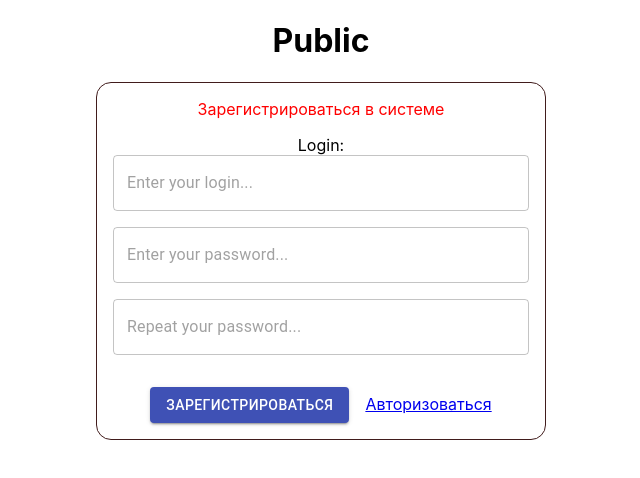
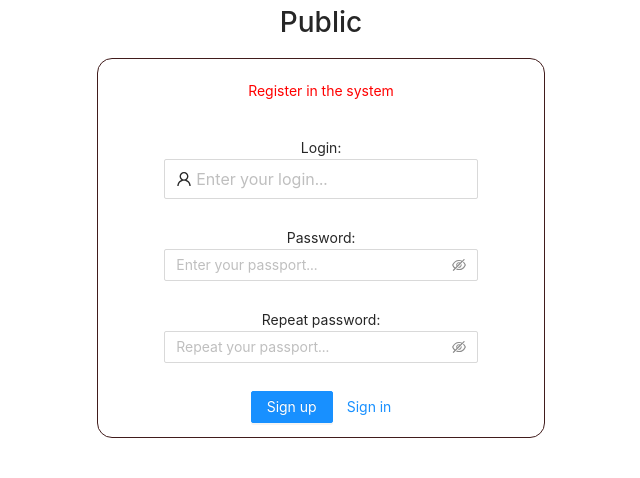
Before and after one commit to Nikita-Koval/newProjectTest, a React (Create React App) app: page /registration in a window 1280 px wide. Shown: the top 478 px of the page, without its empty margins (319-959 px from the left). Built offline with nearby package versions, Linux system fonts and the light colour scheme.

Commit message:
add login via google

```diff
--- a/package.json
+++ b/package.json
@@ -3,10 +3,11 @@
   "version": "0.1.0",
   "private": true,
   "dependencies": {
-    "@material-ui/core": "^4.12.2",
     "@testing-library/jest-dom": "^5.11.4",
     "@testing-library/react": "^11.1.0",
     "@testing-library/user-event": "^12.1.10",
+    "antd": "^4.16.8",
+    "axios": "^0.21.1",
     "prop-types": "^15.7.2",
     "react": "^17.0.2",
     "react-dom": "^17.0.2",
@@ -44,6 +45,7 @@
     "eslint-plugin-prettier": "^3.4.0",
     "eslint-plugin-react": "^7.24.0",
     "prettier": "^2.3.2",
+    "react-google-login": "^5.2.2",
     "sass": "^1.35.2"
   }
 }
--- a/public/index.html
+++ b/public/index.html
@@ -1,6 +1,7 @@
 <!DOCTYPE html>
 <html lang="en">
   <head>
+    <script src="https://apis.google.com/js/platform.js" async defer></script>
     <meta charset="utf-8" />
     <link rel="icon" href="%PUBLIC_URL%/favicon.ico" />
     <meta name="viewport" content="width=device-width, initial-scale=1" />
--- /dev/null
+++ b/src/API/api.js
@@ -0,0 +1,6 @@
+import axios from "axios";
+
+export default axios.create({
+  // eslint-disable-next-line no-undef
+  baseURL: process.env.REACT_APP_URL,
+});
--- a/src/index.css
+++ b/src/index.css
@@ -1,3 +1,5 @@
+@import 'antd/dist/antd.css';
+
 body {
   margin: 0;
   font-family: -apple-system, BlinkMacSystemFont, 'Segoe UI', 'Roboto', 'Oxygen',
--- a/src/pages/login/LoginPage.js
+++ b/src/pages/login/LoginPage.js
@@ -1,57 +1,115 @@
-import React, { useState } from "react";
+import React from "react";
 import { Link } from "react-router-dom";
-import { makeStyles } from "@material-ui/core/styles";
-import TextField from "@material-ui/core/TextField";
-import Button from "@material-ui/core/Button";
+import { useHistory } from "react-router-dom";
 import "./loginPage.scss";
+import { Form, Input, Col, Row } from "antd";
+import { Button } from "antd";
+import { UserOutlined } from "@ant-design/icons";
+import { EyeInvisibleOutlined, EyeTwoTone } from "@ant-design/icons";
+import handleLogin from "../../servises/login.servises";
+import GoogleLogin from "react-google-login";
 
 const LoginPage = () => {
-  const [login, setTextLog] = useState("");
-  const [password, setTextPassword] = useState("");
-  const useStyles = makeStyles(() => ({
-    textField: {
-      margin: "0 1em",
-    },
-  }));
-  const classes = useStyles();
+  const history = useHistory();
+  const onFinish = async (values) => {
+    const result = await handleLogin(values);
+    if (result.data.token) {
+      history.push("/mainpage");
+    }
+  };
+
+  const onFinishFailed = (errorInfo) => {
+    console.log("Failed:", errorInfo);
+  };
+
+  const responseGoogle = async (response) => {
+    if (response) {
+      const values = { email: response.Ts.Et, type: "google" };
+      const result = await handleLogin(values);
+      if (result.data.token) {
+        history.push("/mainpage");
+      }
+    }
+  };
 
   return (
     <div className="wrapper">
-      <p className="logoText">Войти в систему</p>
+      <Form
+        initialValues={{
+          remember: true,
+        }}
+        name="basic"
+        onFinish={onFinish}
+        onFinishFailed={onFinishFailed}
+      >
+        <p className="logoTextLogin">Log in the system</p>
         <div className="loginContainer">
-        <TextField
+          <Row>
+            <Col span={18} offset={3}>
+              <Form.Item
+                name="email"
+                rules={[
+                  {
+                    required: true,
+                    message: "Please input your username!",
+                  },
+                ]}
+              >
+                <Input
                   required
-          className={classes.textField}
-          id="login"
-          name="login"
-          onChange={(e) => setTextLog(e.target.value)}
-          type="text"
-          value={login}
-          placeholder="Enter your login..."
-          variant="outlined"
+                  size="large"
+                  id="email"
+                  name="email"
+                  type="email"
+                  placeholder="Enter your email..."
+                  prefix={<UserOutlined />}
                 />
+              </Form.Item>
+            </Col>
+          </Row>
         </div>
         <div className="passwordContainer">
-        <TextField
-          required
-          className={classes.textField}
+          <Col span={18} offset={3}>
+            <Form.Item
+              name="password"
+              rules={[
+                {
+                  required: true,
+                  message: "Please input your password!",
+                },
+              ]}
+            >
+              <Input.Password
                 id="password"
                 name="password"
-          onChange={(e) => setTextPassword(e.target.value)}
-          type="text"
-          value={password}
-          placeholder="Enter your password..."
-          variant="outlined"
+                placeholder="Enter your passport..."
+                iconRender={(visible) =>
+                  visible ? <EyeTwoTone /> : <EyeInvisibleOutlined />
+                }
               />
+            </Form.Item>
+          </Col>
         </div>
         <div className="formBlockBtn">
-        <Button variant="contained" color="primary" type="submit">
-          Войти
+          <Form.Item>
+            <Button type="primary" htmlType="submit">
+              Login
             </Button>
+          </Form.Item>
+          <GoogleLogin
+            // eslint-disable-next-line no-undef
+            clientId={process.env.REACT_APP_GOOGLE_CLIENT_ID}
+            buttonText="Google"
+            onSuccess={responseGoogle}
+            onFailure={responseGoogle}
+            className="googleAuth"
+            cookiePolicy={"single_host_origin"}
+          />
           <Link to="/registration" className="linkBtn">
-          Зарегистрироваться
+            Registration
           </Link>
         </div>
+      </Form>
     </div>
   );
 };
--- a/src/pages/login/loginPage.scss
+++ b/src/pages/login/loginPage.scss
@@ -6,8 +6,9 @@
   border: 1px solid rgb(65, 28, 28);
   border-radius: 15px;
 
-  .logoText {
-    color: red;
+  .logoTextLogin {
+    color: rgb(60, 60, 206);
+    margin: 1.5em;
   }
 
   .loginContainer,
@@ -21,7 +22,26 @@
     margin: 1em 0;
   }
 
+  .wrapper,
+  .formBlockBtn {
+    flex-direction: row;
+    display: flex;
+    justify-content: center;
+    margin: 1em 0;
+  }
+
   .linkBtn {
     margin-left: 1em;
+    font-size: 24px;
+  }
+
+  .googleAuth {
+    max-width: 110px;
+    height: 45px;
+  }
+
+  .ant-btn-primary {
+    height: 45px;
+    margin-right: 2em;
   }
 }
--- a/src/pages/registration/RegistrationPage.js
+++ b/src/pages/registration/RegistrationPage.js
@@ -1,70 +1,63 @@
 import React, { useState } from "react";
-import { makeStyles } from "@material-ui/core/styles";
-import TextField from "@material-ui/core/TextField";
-import Button from "@material-ui/core/Button";
 import { Link } from "react-router-dom";
+import { Input, Col, Row } from "antd";
+import { Button } from "antd";
+import { UserOutlined } from "@ant-design/icons";
+import { EyeInvisibleOutlined, EyeTwoTone } from "@ant-design/icons";
 import "./registrationPage.scss";
 
 const RegistrationPage = () => {
   const [login, setLog] = useState("");
-  const [password, setPass] = useState("");
-  const [repPassword, setRepPass] = useState("");
-  const useStyles = makeStyles(() => ({
-    textField: {
-      margin: "0 1em",
-    },
-  }));
-  const classes = useStyles();
 
   return (
     <div className="wrapper">
-      <p className="logoText">Зарегистрироваться в системе</p>
+      <p className="logoText">Register in the system</p>
       <div className="loginContainer">
         Login:
-        <TextField
+        <Row>
+          <Col span={18} offset={3}>
+            <Input
               required
-          className={classes.textField}
+              size="large"
               id="login"
               name="login"
-          onChange={(e) => setLog(e.target.value)}
               type="text"
               value={login}
+              onChange={(e) => setLog(e.target.value)}
               placeholder="Enter your login..."
-          variant="outlined"
+              prefix={<UserOutlined />}
             />
+          </Col>
+        </Row>
       </div>
       <div className="passwordContainer">
-        <TextField
-          required
-          className={classes.textField}
-          id="password"
-          name="password"
-          onChange={(e) => setPass(e.target.value)}
-          type="text"
-          value={password}
-          placeholder="Enter your password..."
-          variant="outlined"
+        Password:
+        <Col span={18} offset={3}>
+          <Input.Password
+            placeholder="Enter your passport..."
+            iconRender={(visible) =>
+              visible ? <EyeTwoTone /> : <EyeInvisibleOutlined />
+            }
           />
+        </Col>
       </div>
       <div className="repeatPasswordContainer">
-        <TextField
-          className={classes.textField}
+        Repeat password:
+        <Col span={18} offset={3}>
+          <Input.Password
             id="repPassword"
             name="repPassword"
-          onChange={(e) => setRepPass(e.target.value)}
-          type="text"
-          value={repPassword}
-          placeholder="Repeat your password..."
-          width="90%"
-          variant="outlined"
+            placeholder="Repeat your passport..."
+            iconRender={(visible) =>
+              visible ? <EyeTwoTone /> : <EyeInvisibleOutlined />
+            }
           />
+        </Col>
       </div>
       <div className="formBlockBtn">
-        <Button variant="contained" color="primary" type="submit">
-          Зарегистрироваться
-        </Button>
+        <Button type="primary">Sign up</Button>
         <Link to="/login" className="linkBtn">
-          Авторизоваться
+          Sign in
         </Link>
       </div>
     </div>
--- a/src/pages/registration/registrationPage.scss
+++ b/src/pages/registration/registrationPage.scss
@@ -11,11 +11,12 @@
   .repeatPasswordContainer {
     display: flex;
     flex-direction: column;
-    margin-bottom: 1em;
+    margin: 1em;
   }
 
   .logoText {
     color: red;
+    margin: 1.5em;
   }
 
   .formBlockBtn {
--- a/src/routes/PublicRoute.js
+++ b/src/routes/PublicRoute.js
@@ -1,17 +1,24 @@
 import React from "react";
-import { Route } from "react-router-dom";
+import { Route, Redirect } from "react-router-dom";
 import PropTypes from "prop-types";
 
-const PublicRoute = ({ component: Component, layout: Layout, ...rest }) => (
+const PublicRoute = ({ component: Component, layout: Layout, ...rest }) => {
+  const token = localStorage.getItem("token");
+  return (
     <Route
       {...rest}
-    render={(props) => (
+      render={(props) =>
+        token ? (
+          <Redirect to="/mainpage" />
+        ) : (
           <Layout>
             <Component {...props} />
           </Layout>
-    )}
+        )
+      }
     />
   );
+};
 
 PublicRoute.propTypes = {
   component: PropTypes.elementType.isRequired,
--- /dev/null
+++ b/src/servises/login.servises.js
@@ -0,0 +1,20 @@
+import baseURL from "../API/api";
+
+const handleLogin = async (values) => {
+  const body = {
+    ...values,
+  };
+  const data = await baseURL.post(`api/auth/login`, body, {
+    headers: {
+      "Content-type": "application/json;charset=utf-8",
+      "Access-Control-Allow-Origin": "*",
+    },
+  });
+  if (data) {
+    localStorage.setItem("token", data.data.token);
+  }
+
+  return data;
+};
+
+export default handleLogin;
```
Also changed, not shown: src/routes/index.js (+9 -2 lines), 2 other files (tests, documents, lock files or other folders). Lines whose indentation alone changed are shown as unchanged.
